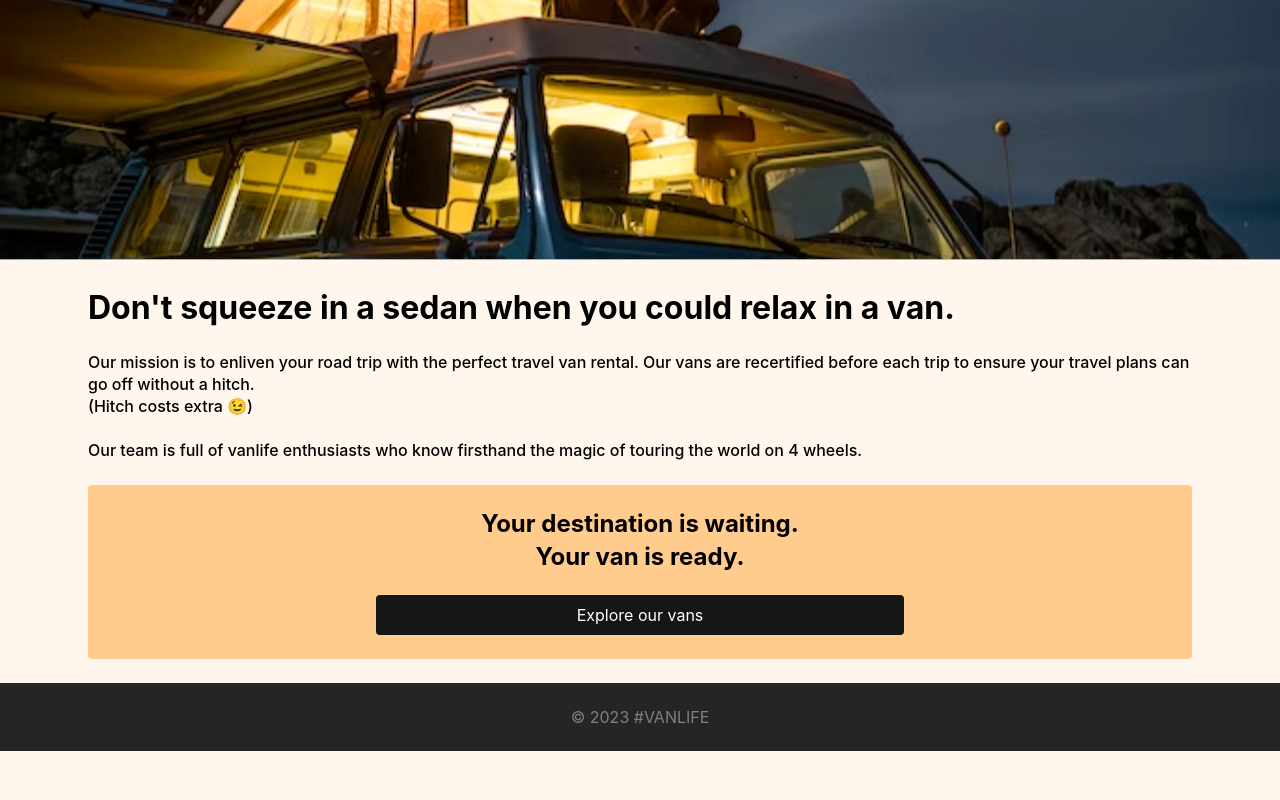
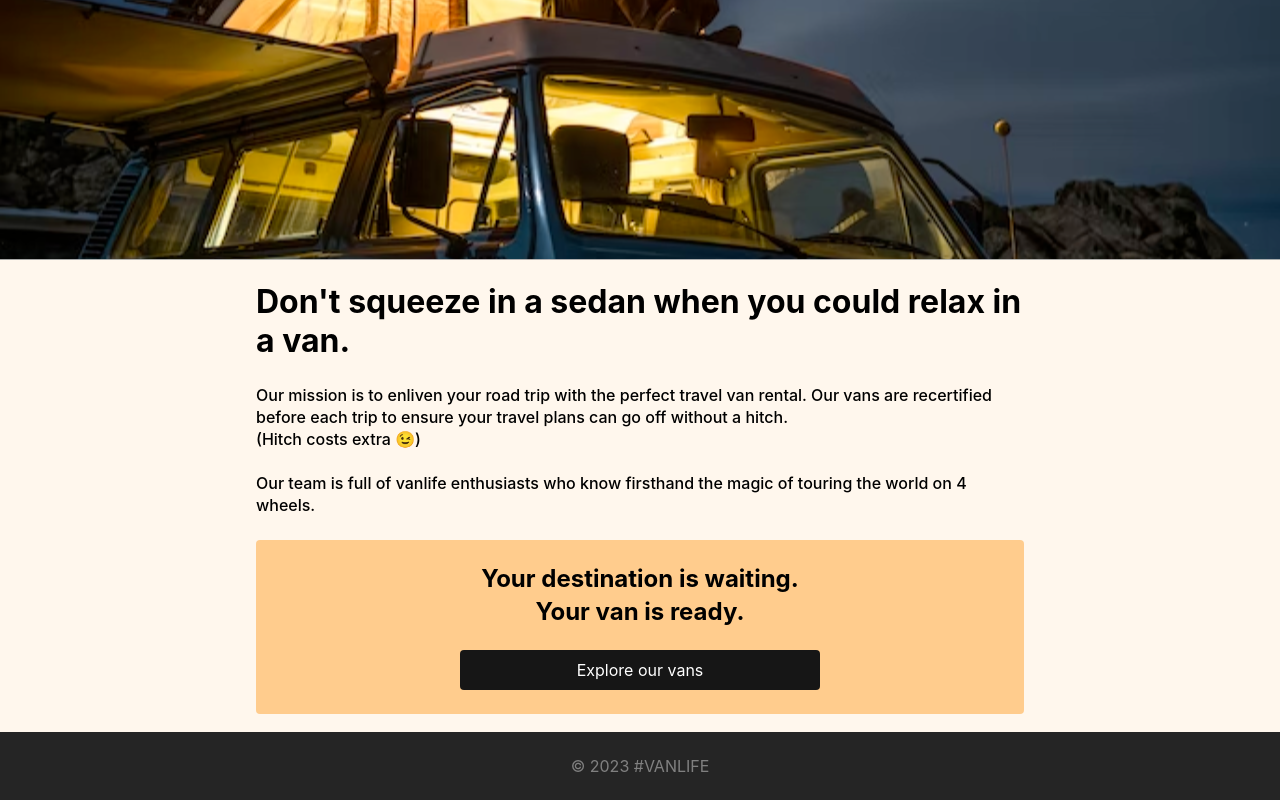
Before and after one commit to mighty-odewumi/vanlife, a React (Vite) app: page /about in a window 1280 px wide. Shown: the part 373-1173 px from the top of the page. Before the commit the page ends 1124 px from the top, so only its background shows below. Built offline with nearby package versions, Linux system fonts and the light colour scheme.

Commit message:
fix: Corrected the conflicting Header and About styles

```diff
--- a/src/index.css
+++ b/src/index.css
@@ -683,32 +683,34 @@ hr {
 @media screen and (min-width: 768px) {
 
   header {
-    padding: 32px 8% 24px;
+    padding-top: 32px;
+    padding-bottom: 24px;
     /* min-width: 60%; */
   }
 
-  #intro-page main {
+  header, #intro-page main, #about-page main  {
     padding-left: 8%;
     padding-right: 8%;
   }
 
-  #about-page main {
-    width: 90%;
-    margin: auto;
+  #about-page main .banner {
+    display: flex;
+    flex-direction: column;
+    align-items: center;
+  }
 
-    .banner {
-      display: flex;
-      flex-direction: column;
-      align-items: center;
-    }
-  }
 }
 
 @media screen and (min-width: 800px) {
 
-  header, #intro-page main {
+  header, #intro-page main, #about-page main  {
     padding-left: 16%;
     padding-right: 16%;
+  }
+
+  #about-page main {
+    padding-top: 18px;
+    padding-bottom: 18px;
   }
 
   /* #about-page {
@@ -742,7 +744,7 @@ hr {
     padding-right: 20%;
   } */
 
-  header, #intro-page main {
+  header, #intro-page main, #about-page main  {
     padding-left: 20%;
     padding-right: 20%;
   }
```
